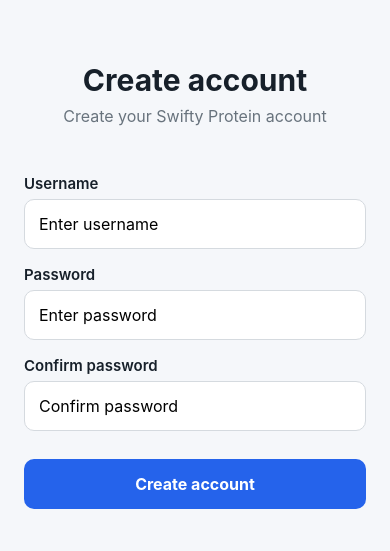
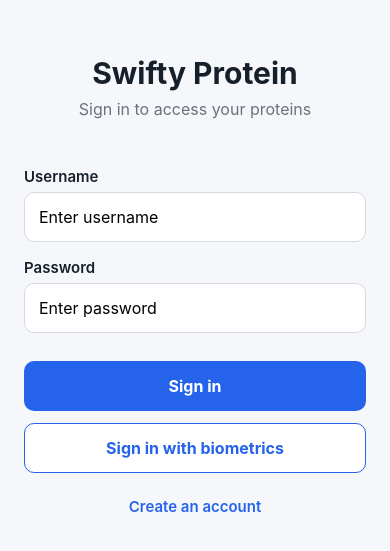
Before and after one commit to victordiezcuesta/swifty-proteins, a React Native app: screen / in a window 390 px wide. Shown: the part 137-688 px from the top of the page. Built offline with nearby package versions, Linux system fonts and the light colour scheme.

Commit message:
feat(auth): add login screen and navigation

```diff
--- a/App.tsx
+++ b/App.tsx
@@ -1,6 +1,35 @@
+import { useState } from 'react';
+
+import LoginScreen from './src/screens/LoginScreen';
 import RegisterScreen from './src/screens/RegisterScreen';
+import HomeScreen from './src/screens/HomeScreen';
+
+type Screen = 'login' | 'register' | 'home';
 
 export default function App()
 {
-	return <RegisterScreen />;
+	const [screen, setScreen] = useState<Screen>('login');
+
+	if (screen === 'register')
+	{
+		return (
+			<RegisterScreen
+				onRegisterSuccess={() => setScreen('login')}
+			/>
+		);
+	}
+
+	if (screen === 'home')
+	{
+		return (
+			<HomeScreen />
+		);
+	}
+
+	return (
+		<LoginScreen
+			onLoginSuccess={() => setScreen('home')}
+			onRegisterPress={() => setScreen('register')}
+		/>
+	);
 }
--- /dev/null
+++ b/src/screens/LoginScreen.tsx
@@ -0,0 +1,256 @@
+import { useState } from 'react';
+import {Alert, KeyboardAvoidingView, Platform, StyleSheet, Text, TextInput, TouchableOpacity, View} from 'react-native';
+
+import {biometricLogin, login} from '../services/Authentification';
+
+type LoginScreenProps = {
+	onLoginSuccess?: () => void;
+	onRegisterPress?: () => void;
+};
+
+export default function LoginScreen({onLoginSuccess, onRegisterPress}: LoginScreenProps)
+{
+	const [username, setUsername] = useState('');
+	const [password, setPassword] = useState('');
+	const [loading, setLoading] = useState(false);
+
+	async function handleLogin()
+	{
+		if (!username.trim())
+		{
+			Alert.alert('Invalid username', 'Please enter your username.');
+			return;
+		}
+
+		if (!password)
+		{
+			Alert.alert('Invalid password', 'Please enter your password.');
+			return;
+		}
+
+		try
+		{
+			setLoading(true);
+
+			const success = await login(username, password);
+			if (!success)
+			{
+				Alert.alert('Login failed', 'Invalid username or password.');
+				return;
+			}
+
+			onLoginSuccess?.();
+		}
+		catch (error)
+		{
+			const message = error instanceof Error
+				? error.message
+				: 'Unable to log in.';
+
+			Alert.alert('Login failed', message);
+		}
+		finally
+		{
+			setLoading(false);
+		}
+	}
+
+	async function handleBiometricLogin()
+	{
+		try
+		{
+			setLoading(true);
+
+			await biometricLogin();
+
+			onLoginSuccess?.();
+		}
+		catch (error)
+		{
+			const message = error instanceof Error
+				? error.message
+				: 'Biometric authentication failed.';
+
+			Alert.alert('Biometric authentication', message);
+		}
+		finally
+		{
+			setLoading(false);
+		}
+	}
+
+	return (
+		<KeyboardAvoidingView
+			style={styles.container}
+			behavior={Platform.OS === 'ios' ? 'padding' : undefined}
+		>
+			<View style={styles.content}>
+				<Text style={styles.title}>
+					Swifty Protein
+				</Text>
+
+				<Text style={styles.subtitle}>
+					Sign in to access your proteins
+				</Text>
+
+				<Text style={styles.label}>
+					Username
+				</Text>
+
+				<TextInput
+					style={styles.input}
+					value={username}
+					onChangeText={setUsername}
+					placeholder="Enter username"
+					autoCapitalize="none"
+					autoCorrect={false}
+					editable={!loading}
+				/>
+
+				<Text style={styles.label}>
+					Password
+				</Text>
+
+				<TextInput
+					style={styles.input}
+					value={password}
+					onChangeText={setPassword}
+					placeholder="Enter password"
+					secureTextEntry
+					autoCapitalize="none"
+					autoCorrect={false}
+					editable={!loading}
+				/>
+
+				<TouchableOpacity
+					style={[
+						styles.button,
+						loading && styles.buttonDisabled,
+					]}
+					onPress={handleLogin}
+					disabled={loading}
+				>
+					<Text style={styles.buttonText}>
+						{loading ? 'Signing in...' : 'Sign in'}
+					</Text>
+				</TouchableOpacity>
+
+				<TouchableOpacity
+					style={[
+						styles.biometricButton,
+						loading && styles.buttonDisabled,
+					]}
+					onPress={handleBiometricLogin}
+					disabled={loading}
+				>
+					<Text style={styles.biometricButtonText}>
+						Sign in with biometrics
+					</Text>
+				</TouchableOpacity>
+
+				<TouchableOpacity
+					style={styles.registerButton}
+					onPress={onRegisterPress}
+					disabled={loading}
+				>
+					<Text style={styles.registerText}>
+						Create an account
+					</Text>
+				</TouchableOpacity>
+			</View>
+		</KeyboardAvoidingView>
+	);
+}
+
+const styles = StyleSheet.create({
+	container: {
+		flex: 1,
+		backgroundColor: '#F5F7FA',
+	},
+
+	content: {
+		flex: 1,
+		justifyContent: 'center',
+		paddingHorizontal: 24,
+	},
+
+	title: {
+		fontSize: 30,
+		fontWeight: '700',
+		color: '#17202A',
+		textAlign: 'center',
+	},
+
+	subtitle: {
+		marginTop: 8,
+		marginBottom: 32,
+		fontSize: 16,
+		color: '#68737D',
+		textAlign: 'center',
+	},
+
+	label: {
+		marginBottom: 6,
+		marginTop: 16,
+		fontSize: 15,
+		fontWeight: '600',
+		color: '#17202A',
+	},
+
+	input: {
+		height: 50,
+		borderWidth: 1,
+		borderColor: '#D5DADF',
+		borderRadius: 10,
+		paddingHorizontal: 14,
+		backgroundColor: '#FFFFFF',
+		fontSize: 16,
+	},
+
+	button: {
+		height: 50,
+		marginTop: 28,
+		borderRadius: 10,
+		alignItems: 'center',
+		justifyContent: 'center',
+		backgroundColor: '#2563EB',
+	},
+
+	buttonDisabled: {
+		opacity: 0.6,
+	},
+
+	buttonText: {
+		color: '#FFFFFF',
+		fontSize: 16,
+		fontWeight: '700',
+	},
+
+	biometricButton: {
+		height: 50,
+		marginTop: 12,
+		borderRadius: 10,
+		alignItems: 'center',
+		justifyContent: 'center',
+		borderWidth: 1,
+		borderColor: '#2563EB',
+		backgroundColor: '#FFFFFF',
+	},
+
+	biometricButtonText: {
+		color: '#2563EB',
+		fontSize: 16,
+		fontWeight: '700',
+	},
+
+	registerButton: {
+		marginTop: 24,
+		alignItems: 'center',
+	},
+
+	registerText: {
+		color: '#2563EB',
+		fontSize: 15,
+		fontWeight: '600',
+	},
+});
```
